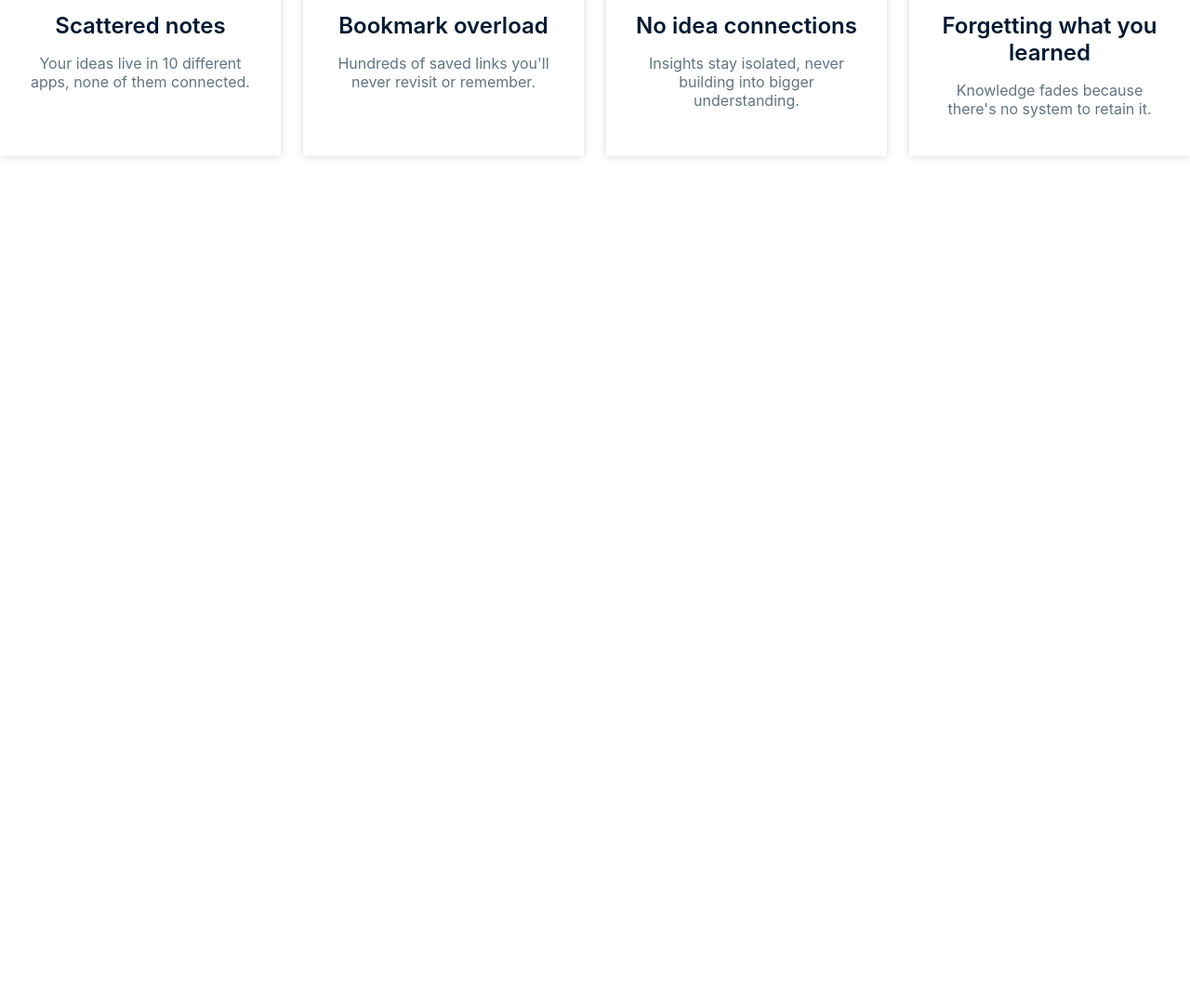
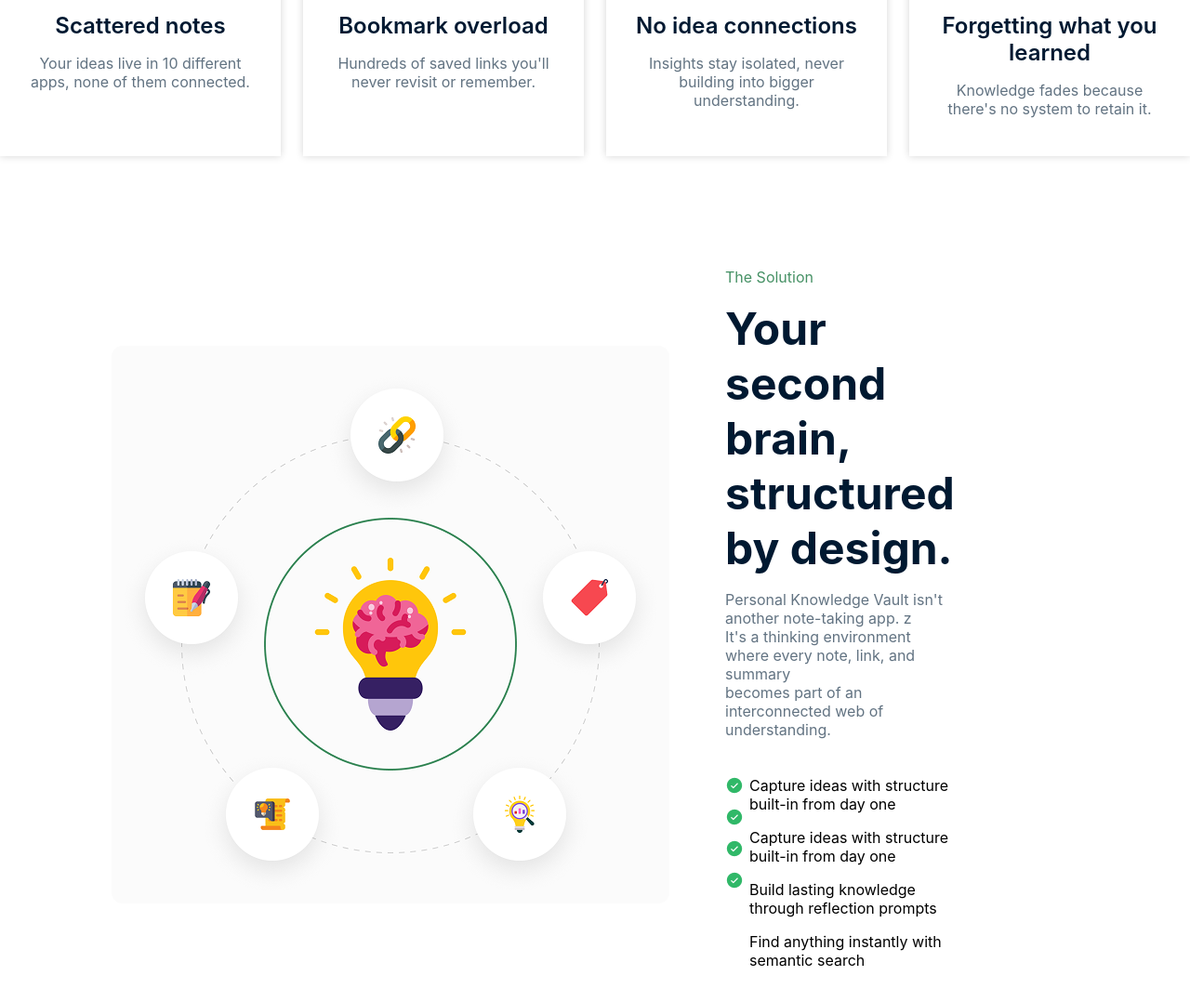
Before and after one commit to ShihabRafi1205/B13-A01-Knowledge-Vault, a plain HTML site: page index.html in a window 1280 px wide. Shown: the part 1081-2159 px from the top of the page at 93% size. Before the commit the page ends 1369 px from the top, so only its background shows below. Drawn offline with Linux system fonts and the light colour scheme.

Commit message:
added the solution page in website

```diff
--- a/index.html
+++ b/index.html
@@ -83,6 +83,45 @@
 
     </section>
 
+    <section id="solution">
+        <div class="solution-container">
+            <div class="slution-img">
+                <img src="./assets/knowledge.png" alt="">
+            </div>
+            <div class="solution-content">
+                <p class="solution-content-heading">The Solution</p>
+                <h2>Your second brain,<br>
+                    structured by design.</h2>
+                <p>Personal Knowledge Vault isn't another note-taking app. z<br>It's a thinking environment where every
+                    note, link, and summary <br>becomes part of an interconnected web of understanding.</p>
+                <div class="list-align">
+                    <div class="flex">
+                        <div><img src="./assets/CheckCircle.png" alt=""></div>
+                        <div><img src="./assets/CheckCircle.png" alt=""></div>
+                        <div><img src="./assets/CheckCircle.png" alt=""></div>
+                        <div><img src="./assets/CheckCircle.png" alt=""></div>
+                    </div>
+                    <ul>
+                        <li>
+                            Capture ideas with structure built-in
+                            from day one
+                        </li>
+                        <li>
+                            Capture ideas with structure built-in from day one
+                        </li>
+                        <li>
+                            Build lasting knowledge through reflection prompts
+                        </li>
+                        <li>
+                            Find anything instantly with semantic search
+                        </li>
+                    </ul>
+                </div>
+            </div>
+        </div>
+    </section>
+
+
 </body>
 
 </html>
--- a/style.css
+++ b/style.css
@@ -207,3 +207,84 @@
     margin-left: 24px;
     margin-right: 24px;
 }
+
+#solution {
+    max-width: 1600px;
+    padding-left: 120px;
+    padding-right: 120px;
+}
+
+#solution .solution-container {
+    max-width: 1360px;
+    display: flex;
+    /* justify-content: space-between; */
+    gap: 60px;
+    align-items: center;
+    margin-bottom: 120px;
+
+
+
+}
+
+/*
+.solution-container .solution-img {
+    width: 600px;
+    height: 600px;
+    margin-bottom: 120px;
+    border-radius: 12px;
+    border: #F95555 2px;
+} */
+
+.solution-container .solution-content {
+    display: flex;
+    flex-direction: column;
+    max-width: 700px;
+    /* height: 396px; */
+    padding-right: 150px;
+    align-items: left;
+}
+
+.solution-content .solution-content-heading {
+    margin-bottom: 16px;
+    color: #469165;
+    line-height: 20px;
+    /* margin: -102px;: ; */
+}
+
+.solution-content h2 {
+    font-size: 48px;
+    color: #001931;
+    margin-bottom: 16px
+}
+
+.solution-content p {
+    font-size: 16px;
+    line-height: 20px;
+    margin-bottom: 40px;
+    color: #627382;
+}
+
+.solution-content li {
+    list-style: none;
+}
+
+.solution-content .list-align {
+    display: flex;
+}
+
+.list-align .flex {
+    display: flex;
+    flex-direction: column;
+}
+
+.list-align {
+    gap: 6px;
+}
+
+.list-align li {
+    margin-bottom: 16px;
+}
+
+.flex img {
+    margin-bottom: 10px;
+}
```
